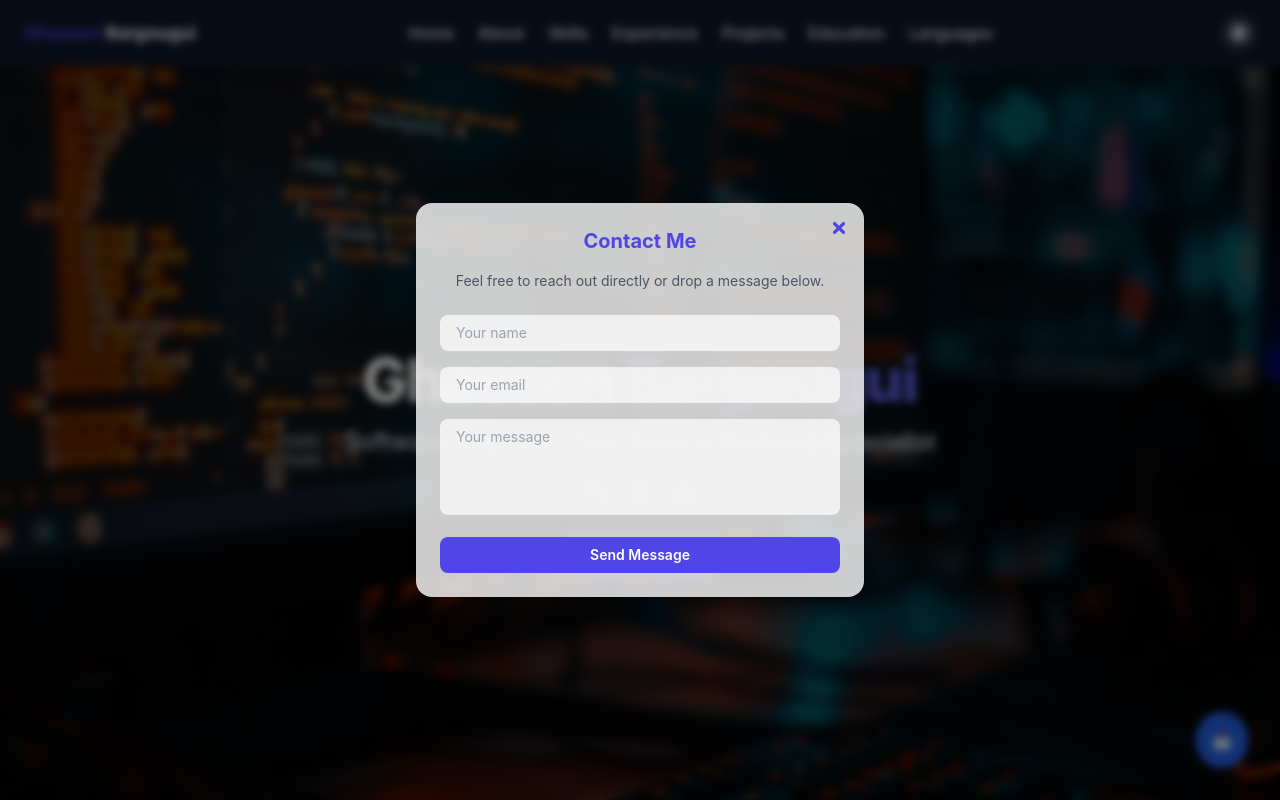
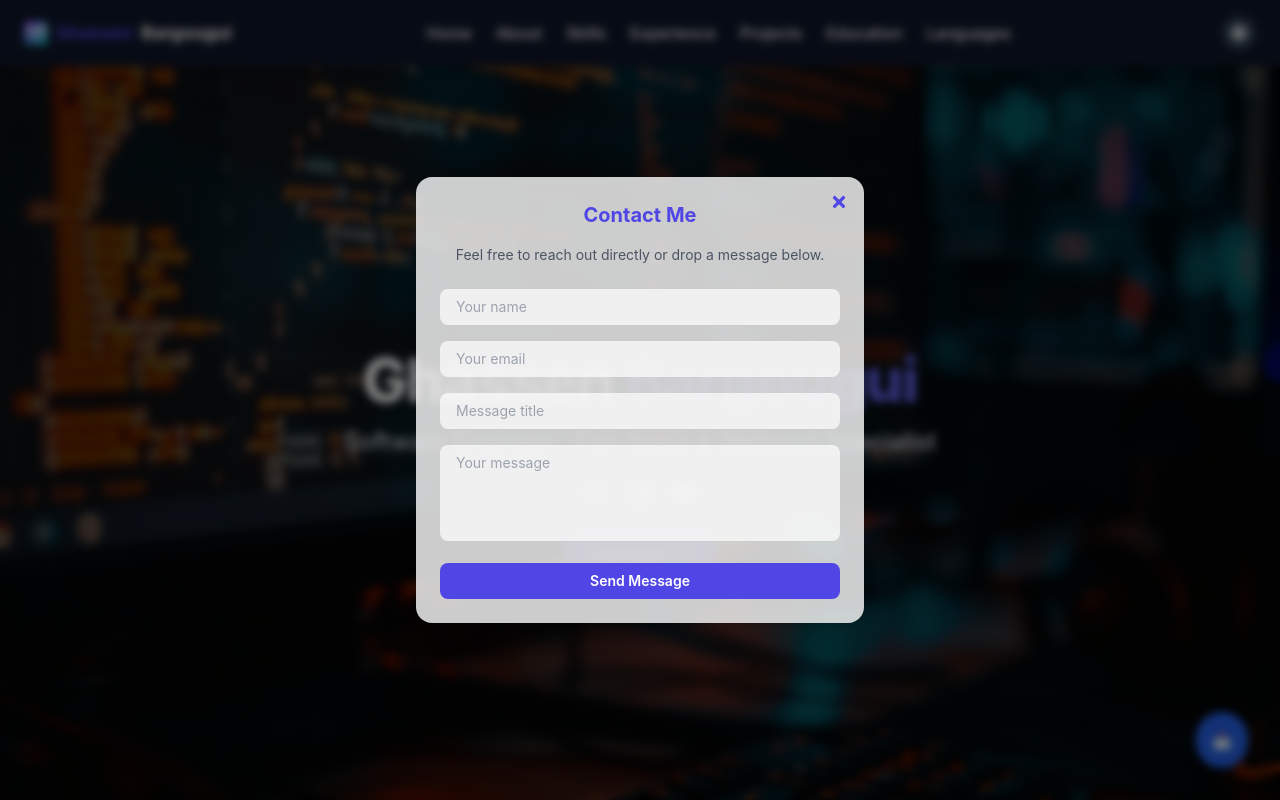
Before and after one commit to ghassenbrg/my-resume, a React (Create React App) app: page / in a window 1280 px wide. Both pictures are taken after a click on the button "Contact Me". Shown: the top 800 px of the page. Built offline with nearby package versions, Linux system fonts and the light colour scheme.

Commit message:
enhance ui

```diff
--- a/package.json
+++ b/package.json
@@ -7,10 +7,12 @@
     "@testing-library/jest-dom": "^6.6.3",
     "@testing-library/react": "^16.3.0",
     "@testing-library/user-event": "^13.5.0",
+    "emailjs-com": "^3.2.0",
     "framer-motion": "^12.6.3",
     "my-resume": "file:",
     "react": "^19.1.0",
     "react-dom": "^19.1.0",
+    "react-hot-toast": "^2.5.2",
     "react-icons": "^5.5.0",
     "react-scripts": "5.0.1",
     "web-vitals": "^2.1.4"
--- a/public/index.html
+++ b/public/index.html
@@ -2,7 +2,7 @@
 <html lang="en">
   <head>
     <meta charset="utf-8" />
-    <link rel="icon" href="%PUBLIC_URL%/favicon.ico" />
+    <link rel="icon" href="%PUBLIC_URL%/favicon.svg" />
     <meta name="viewport" content="width=device-width, initial-scale=1" />
     <meta name="theme-color" content="#000000" />
     <meta
@@ -20,7 +20,7 @@
       It will be replaced with the URL of the `public` folder during the build.
       Only files inside the `public` folder can be referenced from the HTML.
 
-      Unlike "/favicon.ico" or "favicon.ico", "%PUBLIC_URL%/favicon.ico" will
+      Unlike "/favicon.svg" or "favicon.svg", "%PUBLIC_URL%/favicon.svg" will
       work correctly both with client-side routing and a non-root public URL.
       Learn how to configure a non-root public URL by running `npm run build`.
     -->
--- a/src/components/About.jsx
+++ b/src/components/About.jsx
@@ -56,14 +56,13 @@ const About = ({ darkMode }) => {
         >
           About <span className="text-indigo-600">Me</span>
         </motion.h2>
-
         <div className="max-w-3xl mx-auto space-y-6">
           {paragraphs.map((paragraph, index) => (
             <motion.p
               key={index}
               className={`text-base md:text-lg ${
-                darkMode ? 'text-gray-400' : 'text-gray-700'
-              } dark:text-gray-100 leading-relaxed`}
+                darkMode ? 'text-gray-400' : 'text-black-700'
+              } leading-relaxed`}
               custom={index}
               initial="hidden"
               whileInView="visible"
--- a/src/components/ContactModal.jsx
+++ b/src/components/ContactModal.jsx
@@ -1,8 +1,42 @@
-import React from 'react';
+import React, { useState } from 'react';
 import { motion, AnimatePresence } from 'framer-motion';
-import { FaTimes } from 'react-icons/fa';
+import { FaTimes, FaCheckCircle } from 'react-icons/fa';
+import emailjs from 'emailjs-com';
+import toast from 'react-hot-toast';
 
 const ContactModal = ({ onClose }) => {
+  const [loading, setLoading] = useState(false);
+  const [sent, setSent] = useState(false);
+
+  const sendEmail = (e) => {
+    e.preventDefault();
+    setLoading(true);
+
+    emailjs
+      .sendForm(
+        'service_ghassen_io',     // 🔁 Replace with your actual service ID
+        'template_ghassen_io_cont',    // 🔁 Replace with your actual template ID
+        e.target,
+        'AQDInfmbzEsuK-x5L'      // 🔁 Replace with your public API key
+      )
+      .then(
+        () => {
+          toast.success('Message sent successfully!');
+          setLoading(false);
+          setSent(true);
+          setTimeout(() => {
+            setSent(false);
+            onClose();
+          }, 2000);
+        },
+        (error) => {
+          toast.error('Failed to send message. Try again later.');
+          console.error(error);
+          setLoading(false);
+        }
+      );
+  };
+
   return (
     <AnimatePresence>
       <motion.div
@@ -18,7 +52,6 @@ const ContactModal = ({ onClose }) => {
           exit={{ scale: 0.9, opacity: 0 }}
           transition={{ type: 'spring', stiffness: 250, damping: 20 }}
         >
-          {/* Close button */}
           <button
             onClick={onClose}
             className="absolute top-4 right-4 text-indigo-600 hover:text-red-500 transition"
@@ -26,34 +59,47 @@ const ContactModal = ({ onClose }) => {
             <FaTimes size={18} />
           </button>
 
-          {/* Modal Content */}
           <h3 className="text-xl font-bold text-center mb-4 text-indigo-600">Contact Me</h3>
-
           <p className="text-sm text-center mb-6 text-gray-600 dark:text-gray-300">
             Feel free to reach out directly or drop a message below.
           </p>
 
-          <form
-            className="space-y-4"
-            onSubmit={(e) => {
-              e.preventDefault();
-              alert('Message sent! (Simulation)');
-              onClose();
-            }}
+          {/* ✅ Success Checkmark */}
+          {sent ? (
+            <motion.div
+              className="flex flex-col items-center justify-center text-center text-green-600"
+              initial={{ opacity: 0, scale: 0.8 }}
+              animate={{ opacity: 1, scale: 1 }}
+              transition={{ type: 'spring', stiffness: 300, damping: 15 }}
             >
+              <FaCheckCircle size={50} className="mb-3" />
+              <p className="text-lg font-semibold">Message sent!</p>
+            </motion.div>
+          ) : (
+            <form className="space-y-4" onSubmit={sendEmail}>
               <input
                 type="text"
+                name="name"
                 placeholder="Your name"
                 className="w-full px-4 py-2 rounded-lg bg-white/70 dark:bg-slate-700 placeholder:text-gray-400 text-sm focus:outline-none focus:ring-2 focus:ring-indigo-500"
                 required
               />
               <input
                 type="email"
+                name="email"
                 placeholder="Your email"
                 className="w-full px-4 py-2 rounded-lg bg-white/70 dark:bg-slate-700 placeholder:text-gray-400 text-sm focus:outline-none focus:ring-2 focus:ring-indigo-500"
                 required
               />
+              <input
+                type="text"
+                name="title"
+                placeholder="Message title"
+                className="w-full px-4 py-2 rounded-lg bg-white/70 dark:bg-slate-700 placeholder:text-gray-400 text-sm focus:outline-none focus:ring-2 focus:ring-indigo-500"
+                required
+              />
               <textarea
+                name="message"
                 rows="4"
                 placeholder="Your message"
                 className="w-full px-4 py-2 rounded-lg bg-white/70 dark:bg-slate-700 placeholder:text-gray-400 text-sm resize-none focus:outline-none focus:ring-2 focus:ring-indigo-500"
@@ -62,11 +108,13 @@ const ContactModal = ({ onClose }) => {
 
               <button
                 type="submit"
+                disabled={loading}
                 className="w-full px-4 py-2 rounded-lg bg-indigo-600 hover:bg-indigo-700 text-white font-semibold text-sm transition"
               >
-              Send Message
+                {loading ? 'Sending...' : 'Send Message'}
               </button>
             </form>
+          )}
         </motion.div>
       </motion.div>
     </AnimatePresence>
--- a/src/components/Header.jsx
+++ b/src/components/Header.jsx
@@ -1,7 +1,7 @@
-import React, { useState } from 'react';
-import { FaMoon, FaSun, FaBars, FaTimes } from 'react-icons/fa';
-import { motion, AnimatePresence } from 'framer-motion';
-import cvData from '../data/cv-data.json';
+import React, { useState } from "react";
+import { FaMoon, FaSun, FaBars, FaTimes } from "react-icons/fa";
+import { motion, AnimatePresence } from "framer-motion";
+import cvData from "../data/cv-data.json";
 
 const Header = ({ darkMode, setDarkMode, activeSection, scrollToSection }) => {
   const [menuOpen, setMenuOpen] = useState(false);
@@ -11,29 +11,32 @@ const Header = ({ darkMode, setDarkMode, activeSection, scrollToSection }) => {
   const closeMenu = () => setMenuOpen(false);
 
   const navLinks = [
-    'home',
-    'about',
-    'skills',
-    'experience',
-    'projects',
-    'education',
-    'languages',
+    "home",
+    "about",
+    "skills",
+    "experience",
+    "projects",
+    "education",
+    "languages",
   ];
 
   return (
     <header
       className={`fixed top-0 left-0 w-full z-50 shadow-md transition-colors duration-500 ${
-        darkMode ? 'bg-slate-900 text-white' : 'bg-white text-gray-900'
+        darkMode ? "bg-slate-900 text-white" : "bg-white text-gray-900"
       }`}
     >
       <div className="max-w-7xl mx-auto px-6 py-4 flex justify-between items-center">
-        {/* Logo */}
+        {/* Logo with favicon.svg */}
         <div
-          onClick={() => scrollToSection('hero')}
-          className="font-bold text-lg cursor-pointer"
+          onClick={() => scrollToSection("hero")}
+          className="flex items-center gap-2 font-bold text-lg cursor-pointer"
         >
-          <span className="text-indigo-600">{cvData.hero.name.split(' ')[0]}</span>{' '}
-          {cvData.hero.name.split(' ')[1]}
+          <img src="/favicon.svg" alt="Logo" className="w-6 h-6" />
+          <span className="text-indigo-600">
+            {cvData.hero.name.split(" ")[0]}
+          </span>{" "}
+          {cvData.hero.name.split(" ")[1]}
         </div>
 
         {/* Desktop nav */}
@@ -43,7 +46,7 @@ const Header = ({ darkMode, setDarkMode, activeSection, scrollToSection }) => {
               key={link}
               onClick={() => scrollToSection(link)}
               className={`capitalize font-medium hover:text-indigo-600 transition ${
-                activeSection === link ? 'text-indigo-600 font-semibold' : ''
+                activeSection === link ? "text-indigo-600 font-semibold" : ""
               }`}
             >
               {link}
@@ -54,7 +57,9 @@ const Header = ({ darkMode, setDarkMode, activeSection, scrollToSection }) => {
         {/* Theme toggle */}
         <button
           onClick={toggleTheme}
-          className={`text-lg p-2 ml-4 rounded-full ${darkMode ? 'bg-slate-700' : 'bg-indigo-100'} hover:scale-105 transition`}
+          className={`text-lg p-2 ml-4 rounded-full ${
+            darkMode ? "bg-slate-700" : "bg-indigo-100"
+          } hover:scale-105 transition`}
           title="Toggle dark mode"
         >
           {darkMode ? <FaSun /> : <FaMoon />}
@@ -71,10 +76,10 @@ const Header = ({ darkMode, setDarkMode, activeSection, scrollToSection }) => {
         {menuOpen && (
           <motion.div
             initial={{ height: 0 }}
-            animate={{ height: 'auto' }}
+            animate={{ height: "auto" }}
             exit={{ height: 0 }}
             className={`md:hidden overflow-hidden transition-all duration-300 ${
-              darkMode ? 'bg-slate-900 text-white' : 'bg-white text-gray-900'
+              darkMode ? "bg-slate-900 text-white" : "bg-white text-gray-900"
             }`}
           >
             <div className="px-6 py-4 flex flex-col space-y-4">
@@ -86,7 +91,9 @@ const Header = ({ darkMode, setDarkMode, activeSection, scrollToSection }) => {
                     closeMenu();
                   }}
                   className={`capitalize font-medium text-left hover:text-indigo-600 ${
-                    activeSection === link ? 'text-indigo-600 font-semibold' : ''
+                    activeSection === link
+                      ? "text-indigo-600 font-semibold"
+                      : ""
                   }`}
                 >
                   {link}
--- a/src/components/Skills.jsx
+++ b/src/components/Skills.jsx
@@ -5,8 +5,8 @@ import { motion } from 'framer-motion';
 const Skills = ({ darkMode }) => {
   const allCategories = Object.entries(cvData.skills || {});
   const highlightSkills = allCategories
-    .flatMap(([_, skills]) => skills.filter((s) => s.highlight))
-    .sort((a, b) => a.name.localeCompare(b.name));
+    .flatMap(([_, skills]) => skills.filter((s) => s.highlight));
+    //.sort((a, b) => a.name.localeCompare(b.name));
 
   return (
     <section
```
Also changed, not shown: src/components/Education.jsx (+15 -3 lines), src/components/Experience.jsx (+50 -16 lines), public/favicon.svg (added), public/manifest.json, 1 other file (tests, documents, lock files or other folders). Lines whose indentation alone changed are shown as unchanged.
